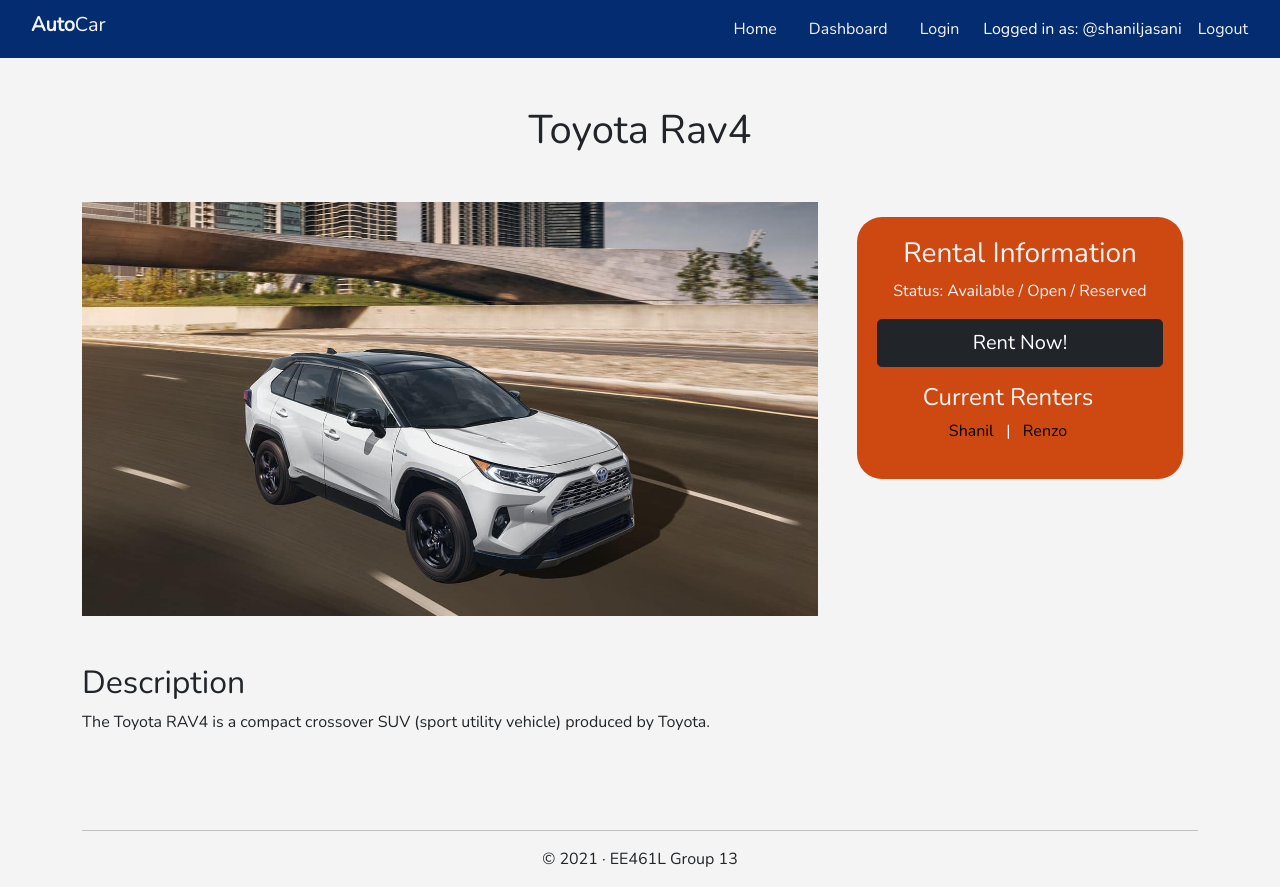
After one commit to shaniljasani/EE461LGroup13FinalProject, a Flask app: page /car in a window 1280 px wide. The commit adds this page. Run offline with Flask 2, Linux system fonts and the light colour scheme.

Commit message:
+ Project page (Static)

```diff
--- a/AutoCar/autocar.py
+++ b/AutoCar/autocar.py
@@ -24,6 +24,11 @@
 def dashboard():
     return render_template("dashboard.html")
 
+# @app.route('/car/<car_id>')
+@app.route('/car')
+def car():
+    return render_template("car.html")
+
 # TODO add login logic to this page
 @app.route('/login')
 def login():
--- a/AutoCar/static/css/main.css
+++ b/AutoCar/static/css/main.css
@@ -225,11 +225,28 @@
 	margin: 10px 10px 10px 10px;
 }
 
+/* Project info on car page */
+/* .project-info {
+	background-color: var(--orange);
+	color: var(--orange);
+} */
 
+.project-info-card {
+	background-color: var(--burntorange);
+	color: var(--white);
+	border-radius: 25px;
+	padding: 20px;
+	margin: 15px;
+}
 
+.project-info-img {
+	margin: 10px 10px 10px 10px;
+}
 
-
-
+.project-info-users {
+	text-decoration: none;
+	color: black;
+}
 
 
 
--- /dev/null
+++ b/AutoCar/templates/car.html
@@ -0,0 +1,57 @@
+{% extends "site_template.html" %}
+{% block page_title %} Dashboard {% endblock %}
+
+{% block page_content %}
+{{ super() }}
+
+<!-- Car Info section -->
+<div>
+    <div class="container">
+        <h1 class="text-center mt-5 mb-5"> Toyota Rav4 </h1>
+        <div class="row">
+
+            <div class="col-lg-8 col-md-8">
+                <div class="mb-5">
+                    <img src="static/images/cars/rav4.jpg" class="img-fluid">
+                </div>
+                <div class="mb-5">
+                    <h2>Description</h2>
+                    <p>The Toyota RAV4 is a compact crossover SUV (sport utility vehicle) produced by Toyota.</p>
+                </div>
+
+
+            </div>
+
+            <div class="col-lg-4 col-md-4 project-info text-center">
+                <div class="row project-info-card">
+                    <!-- TODO Add Logic for rent now vs view rental status -->
+                    <h3>Rental Information</h3>
+                        <!-- TODO Add Logic here -->
+                        <p>Status: Available / Open / Reserved</p>
+                        <!-- TODO Make this a dynamic url -->
+                        <a href="/rent/rav4" class="btn btn-dark btn-lg mb-3">Rent Now!</a>
+                    <br/>
+                    <br/>
+
+
+                    <!-- Else -->
+                    <div class="row">
+                        <h4>Current Renters</h4>
+                        <p>
+                            <!-- TODO Add Logic here -->
+                            <span><a href="/profile/shanil" class="project-info-users"> Shanil </a></span>
+                            <span>&nbsp; | &nbsp;</span>
+                            <span><a href="/profile/renzo" class="project-info-users"> Renzo </a></span>
+                        </p>
+
+                        <!-- Note for shanil: add rest of DB things here -->
+                    </div>
+                </div>
+
+
+
+            </div>
+        </div>
+    </div>
+
+    {% endblock %}
```
